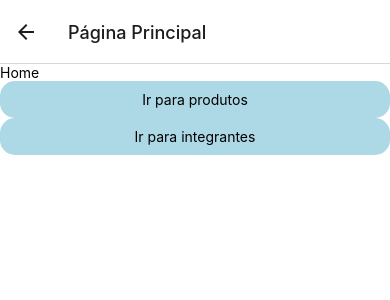
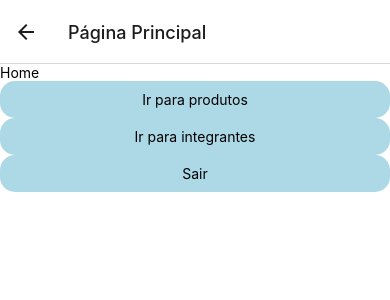
Before and after one commit to juliafclima/trabalho-react-NATIVE-grupo2, a React Native app in the folder trabalhog2/: screen /Home in a window 390 px wide. Shown: the top 300 px of the page. Built offline with nearby package versions, Linux system fonts and the light colour scheme.

Commit message:
pagina de cadastro estilizada e botao para sair

```diff
--- a/trabalhog2/src/screens/cadastro/index.jsx
+++ b/trabalhog2/src/screens/cadastro/index.jsx
@@ -1,4 +1,4 @@
-import React, { useState } from 'react';
+import { useState } from 'react';
 import { View, Text, TextInput, Button, Alert } from 'react-native';
 import { useNavigation } from '@react-navigation/native';
 import axios from 'axios';
@@ -45,25 +45,29 @@ export default function Cadastro() {
   };
 
   return (
-    <View style={{ flex: 1, justifyContent: 'center', alignItems: 'center' }}>
-      <Text>Cadastro de Usuário</Text>
+    <View style={styles.container}>
+      <Text style={styles.title}>Cadastro de Usuário</Text>
       <TextInput
+        style={styles.input}
         placeholder="Nome"
         value={formData.nome}
         onChangeText={(value) => setFormData({ ...formData, nome: value })}
       />
       <TextInput
+        style={styles.input}
         placeholder="Email"
         value={formData.email}
         onChangeText={(value) => setFormData({ ...formData, email: value })}
       />
       <TextInput
+        style={styles.input}
         placeholder="Senha"
         value={formData.senha}
         onChangeText={(value) => setFormData({ ...formData, senha: value })}
         secureTextEntry
       />
       <TextInput
+        style={styles.input}
         placeholder="Confirmação de Senha"
         value={formData.confirmarSenha}
         onChangeText={(value) => setFormData({ ...formData, confirmarSenha: value })}
@@ -73,3 +77,28 @@ export default function Cadastro() {
     </View>
   );
 }
+
+const styles = {
+  container: {
+    flex: 1,
+    justifyContent: 'center',
+    alignItems: 'center',
+    backgroundColor: '#55b3d1',
+  },
+  title: {
+    fontSize: 20,
+    fontWeight: 'bold',
+    marginBottom: 20,
+    color: '#f17064',
+  },
+  input: {
+    width: '80%',
+    height: 40,
+    borderColor: '#fff',
+    borderWidth: 1,
+    marginBottom: 15,
+    paddingLeft: 10,
+    borderRadius: 5,
+    backgroundColor: '#fff',
+  },
+};
--- a/trabalhog2/src/screens/home/index.jsx
+++ b/trabalhog2/src/screens/home/index.jsx
@@ -12,6 +12,11 @@ export const Home = ({ navigation }) => {
       <TouchableOpacity style={styles.botao} onPress={() => navigation.navigate("Integrantes")}>
         <Text>
           Ir para integrantes
+        </Text>
+      </TouchableOpacity>
+      <TouchableOpacity style={styles.botao} onPress={() => navigation.navigate("Login")}>
+        <Text>
+          Sair
         </Text>
       </TouchableOpacity>
     </View>
```
